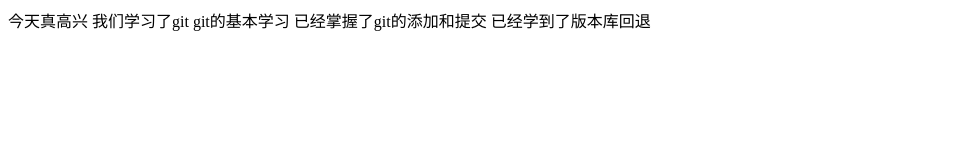
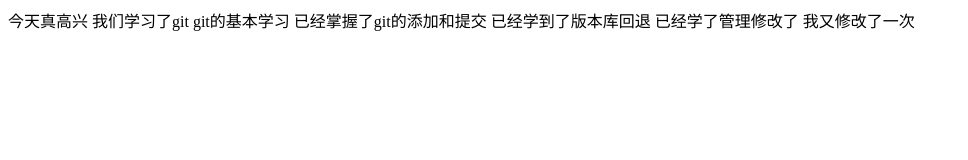
Before and after one commit to LongJieCheng/app, a plain HTML site: page index.html in a window 1280 px wide. Shown: the whole page, without its empty margins (0-968 px from the left). Drawn offline with Linux system fonts and the light colour scheme.

Commit message:
第五次修改

```diff
--- a/index.html
+++ b/index.html
@@ -9,5 +9,7 @@
     git的基本学习
     已经掌握了git的添加和提交
     已经学到了版本库回退
+    已经学了管理修改了
+    我又修改了一次
 </body>
 </html>
```
